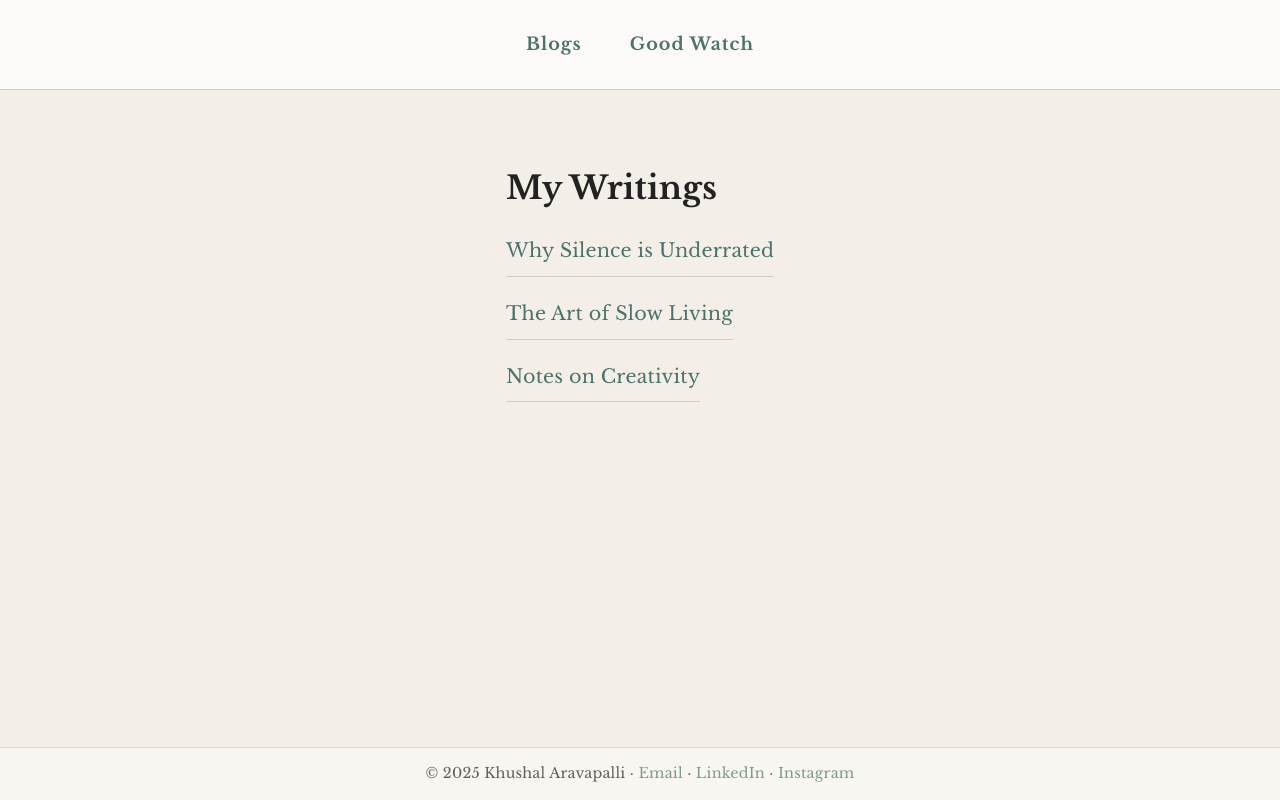
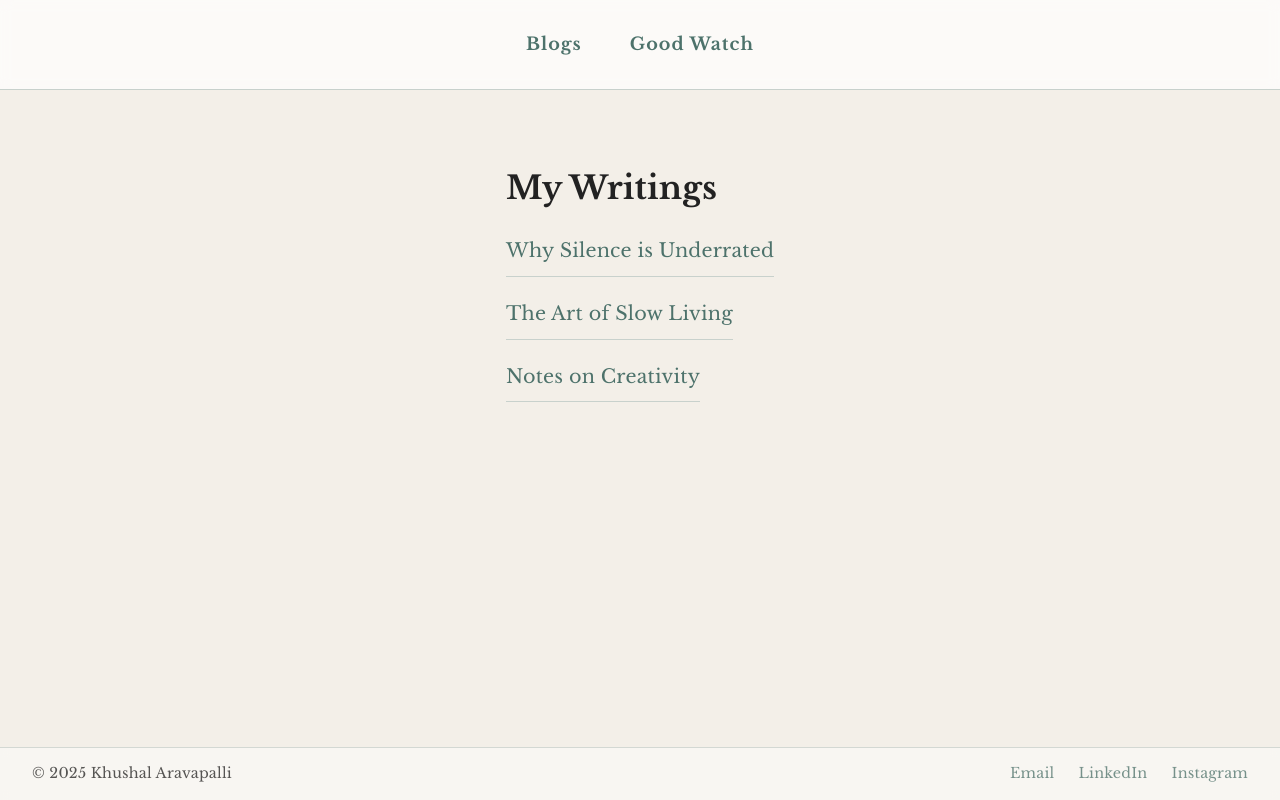
Before and after one commit to akhushal/test-1-ui, a React (Create React App) app: page / in a window 1280 px wide. Built offline with nearby package versions, Linux system fonts and the light colour scheme.

Commit message:
space in footer

```diff
--- a/src/App.js
+++ b/src/App.js
@@ -19,21 +19,26 @@ export default function App() {
         <footer
           style={{
             borderTop: "1px solid var(--border-color)",
-            padding: "0.8rem 1rem",
-            textAlign: "center",
+            padding: "0.8rem 2rem",
             fontSize: "0.9rem",
             color: "var(--text-color)",
-            opacity: 0.7,
+            opacity: 0.75,
+            display: "flex",
+            justifyContent: "space-between",
+            alignItems: "center",
+            flexWrap: "wrap",
+            gap: "0.8rem",
           }}
         >
-          © {new Date().getFullYear()} Khushal Aravapalli ·{" "}
+          <div style={{ fontWeight: 500 }}>© {new Date().getFullYear()} Khushal Aravapalli</div>
+
+          <div style={{ display: "flex", gap: "1.5rem" }}>
             <a
               href="mailto:khushalaravapalli@gmail.com"
               style={{ color: "var(--accent-color)", textDecoration: "none" }}
             >
               Email
-          </a>{" "}
-          ·{" "}
+            </a>
             <a
               href="https://www.linkedin.com/in/khushalaravapalli"
               target="_blank"
@@ -41,8 +46,7 @@ export default function App() {
               style={{ color: "var(--accent-color)", textDecoration: "none" }}
             >
               LinkedIn
-          </a>{" "}
-          ·{" "}
+            </a>
             <a
               href="https://www.instagram.com/notkhushal_"
               target="_blank"
@@ -51,6 +55,7 @@ export default function App() {
             >
               Instagram
             </a>
+          </div>
         </footer>
       </div>
     </Router>
```
Lines whose indentation alone changed are shown as unchanged.
